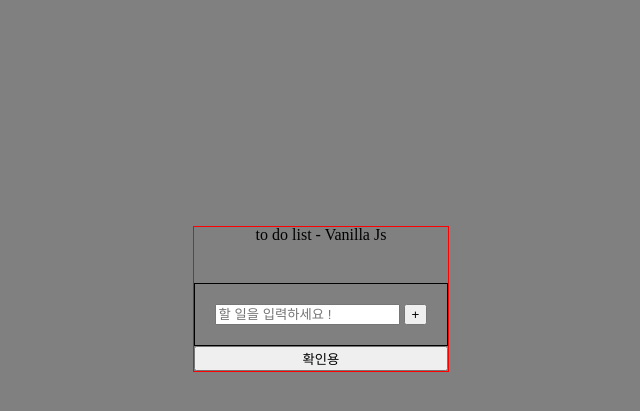
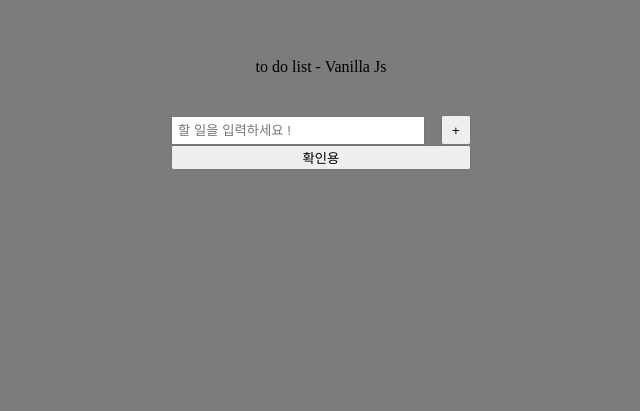
Before and after one commit to jueun11/to-do-list-vanilla-js, a website built with webpack: page index.html in a window 1280 px wide. Shown: the part 101-512 px from the top of the page, without its empty margins (319-959 px from the left). Built offline with nearby package versions, Linux system fonts and the light colour scheme.

Commit message:
style: li간 margin으로 가독성 증가

```diff
--- a/src/css/index.scss
+++ b/src/css/index.scss
@@ -1,28 +1,46 @@
+body {
+  background-color: rgb(124, 124, 124);
+}
+
 #root {
-  width: 100vw;
-  height: 100vh;
+  // height: 100vh;
   display: flex;
   justify-content: center;
-  align-items: center;
-  background-color: rgb(128, 128, 128);
 }
 h1 {
   margin-bottom: 5vh;
   text-align: center;
 }
 section {
+  width: 300px;
+  margin-top: 20vh;
+  height: 70vh;
   display: flex;
   flex-direction: column;
-  border: 1px solid red;
 }
 .TodoAdd {
-  border: 1px solid black;
-  padding: 20px;
+  display: flex;
+  justify-content: space-between;
+  align-items: center;
 }
-
+.TodoAddInput {
+  width: 80%;
+  padding: 5px;
+}
+.TodoAddBtn {
+  width: 30px;
+  height: 30px;
+  display: flex;
+  justify-content: center;
+  align-items: center;
+}
 .CheckBtn {
   width: 20px;
   height: 20px;
+}
+
+.CheckBtn:hover {
+  cursor: pointer;
 }
 
 .RemoveBtn {
@@ -38,11 +56,19 @@ section {
   content: "\00d7";
   font-size: 14px;
 }
+
 li {
   display: flex;
   justify-content: space-between;
 }
 .item {
-  border: 1px solid red;
   display: flex;
+  margin: 20px 0;
+  padding: 15px 10px;
+  background-color: #fff;
 }
+
+//완료시 넣어줄 클래스 스타일
+.CheckBtn-Checked {
+  background-color: aqua;
+}
```
Also changed, not shown: src/css/index.css, 1 other file.
